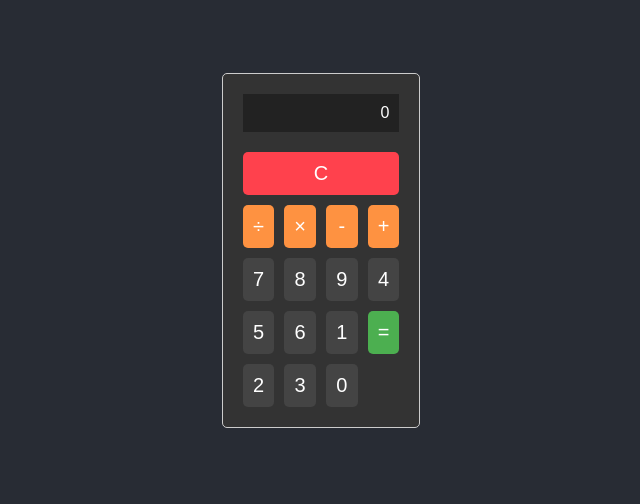
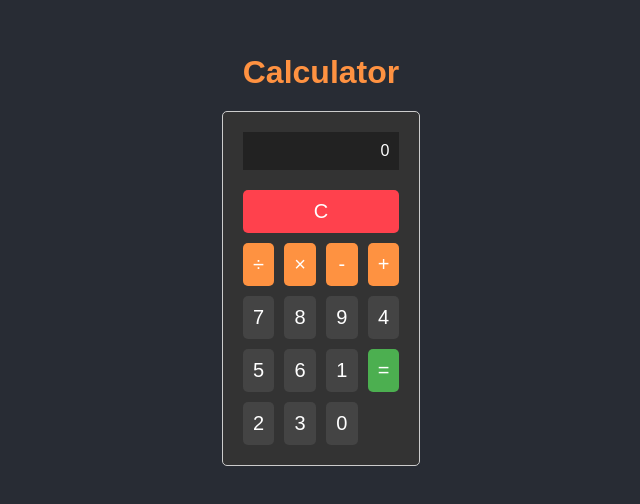
Before and after one commit to Dexter2099/Calculator, a plain HTML site: page index.html in a window 1280 px wide. Shown: the part 150-654 px from the top of the page, without its empty margins (319-959 px from the left). Drawn offline with Linux system fonts and the light colour scheme.

Commit message:
Added heading to web page

```diff
--- a/index.html
+++ b/index.html
@@ -3,10 +3,12 @@
 <head>
     <meta charset="UTF-8">
     <meta name="viewport" content="width=device-width, initial-scale=1.0">
-    <title>Calculator</title>
+    <title>Calculator of the Arcane</title>
     <link rel="stylesheet" href="styles.css">
 </head>
 <body>
+    <div class="container">
+        <h1 class="title">Calculator</h1>
         <div class="calculator">
             <div id="display" class="display">0</div>
             <div class="buttons">
@@ -28,6 +30,7 @@
                 <button class="btn equal">=</button>
             </div>
         </div>
+    </div>
     <script src="Java.js"></script>
 </body>
 </html>
--- a/styles.css
+++ b/styles.css
@@ -4,9 +4,19 @@ body, html {
     display: flex;
     justify-content: center;
     align-items: center;
+    flex-direction: column;
     font-family: 'Arial', sans-serif;
     background-color: #282c34;
     color: white;
+}
+
+.container {
+    text-align: center;
+}
+
+.title {
+    margin: 20px 0;
+    color: #ff9241;
 }
 
 .calculator {
```
Lines whose indentation alone changed are shown as unchanged.
